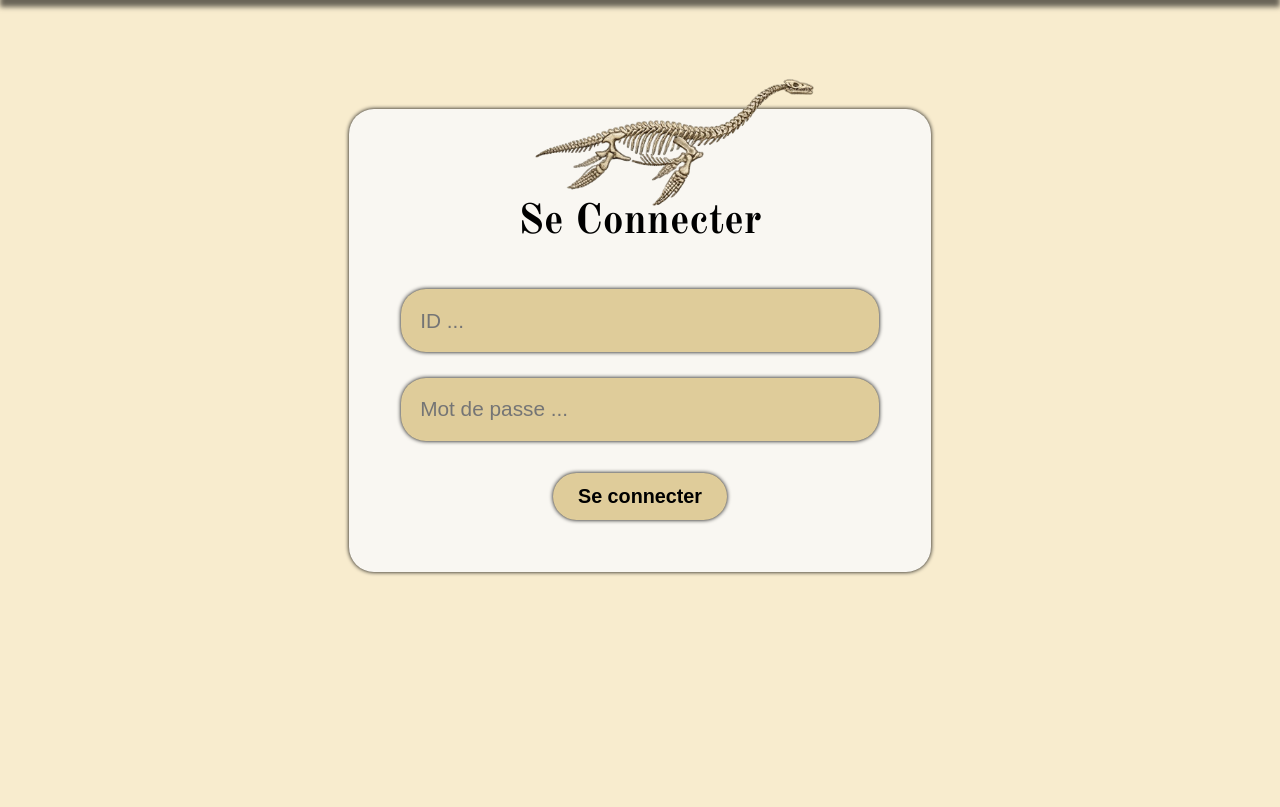
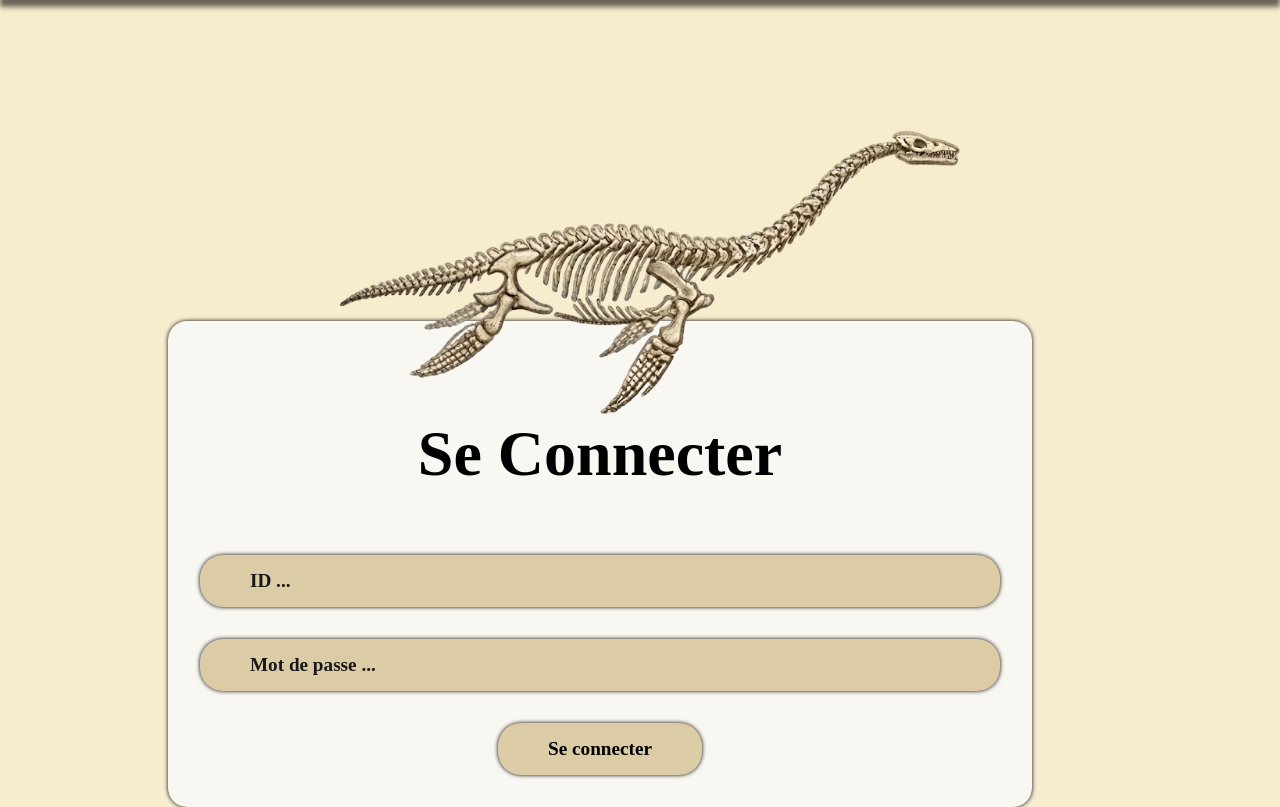
Before and after one commit to JorisVachey/SAE_ADN, a Flask app: page /connexion/ in a window 1280 px wide. Shown: the part 112-919 px from the top of the page. Before the commit the page ends 688 px from the top, so only its background shows below. Run offline with Flask 3, Linux system fonts and the light colour scheme.

Commit message:
modification html css de la page connexion

```diff
--- a/flask/monApp/static/css/styles.css
+++ b/flask/monApp/static/css/styles.css
@@ -100,17 +100,20 @@ header li a:hover {
     width: 80%;
     margin: 1em auto;
 }
+
 .flash {
     padding: 1em;
     margin-bottom: 0.5em;
     border-radius: 5px;
     border: 1px solid transparent;
 }
+
 .flash.success {
     background-color: #d4edda;
     color: #155724;
     border-color: #c3e6cb;
 }
+
 .flash.error {
     background-color: #f8d7da;
     color: #721c24;
--- a/flask/monApp/static/css/styles_ajout_supp.css
+++ b/flask/monApp/static/css/styles_ajout_supp.css
@@ -146,3 +146,11 @@ form {
     text-align: left;
     overflow-x: auto;
 }
+
+.img_dinosaure {
+    width: 50em;
+    height: auto;
+    position: relative;
+    margin-left: 9em;
+    margin-bottom: -8.5em;
+}
--- a/flask/monApp/static/css/styles_connexion.css
+++ /dev/null
@@ -1,90 +0,0 @@
-html, body {
-    height: 100%;
-    margin: 0;
-}
-
-.block {
-    margin-top: 2em;
-    display: flex;
-    flex-direction: column;
-    align-items: center;
-    font-size: 1.3em;
-    position: relative;
-    justify-content: space-between;
-    gap: 2rem;
-}
-
-.block section {
-    padding: 2.5em;
-    width: 23em;
-    text-align: center;
-    background-color: #F9F7F2;
-    border-radius: 1.2em;
-    box-shadow: 0px 0px 4px 0px rgb(0, 0, 0);
-    flex: 1;
-}
-
-h2 {
-    font-weight: 700;
-    font-size: 2em;
-    margin-bottom: 1em;
-    font-family: 'Old Standard TT', serif;
-}
-
-form input {
-    width: 100%;
-    padding: 0.93em;
-    margin-bottom: 1.25em;
-    border: none;
-    background-color: #dfcc9a;
-    border-radius: 1.2em;
-    box-shadow: 0px 0px 4px 0px rgb(0, 0, 0);
-    font-size: 1em;
-    box-sizing: border-box;
-    color: #000000;
-}
-
-.bas {
-    margin-top: 0.3em;
-    font-size: 0.95em;
-}
-
-.bas p {
-    margin: 0;
-    color: #000000;
-}
-
-.bas a {
-    color: #000000;
-    font-weight: 700;
-    text-decoration: none;
-    cursor: pointer;
-}
-
-.bas a:hover {
-    text-decoration: underline;
-}
-
-.bas button {
-    padding: 0.625em 1.25em;
-    border: none;
-    font-size: 1em;
-    font-weight: 700;
-    cursor: pointer;
-    background-color: #dfcc9a;
-    border-radius: 1.2em;
-    box-shadow: 0px 0px 4px 0px rgb(0, 0, 0);
-    transition: 0.3s;
-}
-
-.bas button:hover {
-    transform: scale(1.04);
-}
-
-.block img {
-    width: 28%;
-    height: auto;
-    position: relative;
-    margin-left: 6em;
-    margin-bottom: -7em;
-}
--- a/flask/monApp/templates/connexion.html
+++ b/flask/monApp/templates/connexion.html
@@ -1,39 +1,26 @@
 {% extends "base.html" %}
 
 {% block styles_additionnels %}
-    <link rel="stylesheet" href="{{ url_for('static', filename='css/styles_connexion.css') }}">
+    <link rel="stylesheet" href="{{ url_for('static', filename='css/styles_ajout_supp.css') }}">
 {% endblock %}
 
 {% block main %}
-<form class="form-horizontal" role="form" method ="POST" action ="{{ url_for ('connexion') }}">
-{{ form.hidden_tag() }}
-<section class="block">
-    <img src="{{ url_for('static', filename='img/fossiles/dinosaure.png') }}" alt="">
+
+<section style="margin-top: 3em;" class="block">
     <section>
-        <h2>Se Connecter</h2>
-
-            <input
-            type="text"
-            id="{{ form.Login.id }}"
-            name="{{ form.Login.name }}"
-            placeholder="ID ..."
-            required
-            >
-
-            <input
-            type="password"
-            id="{{ form.Password.id }}"
-            name="{{ form.Password.name }}"
-            placeholder="Mot de passe ..."
-            required
-            >
-
-            <div class="bas">
-                <button type="submit">Se connecter</button>
+        <img class="img_dinosaure" src="{{ url_for('static', filename='img/fossiles/dinosaure.png') }}" alt="">
+        <form class="form-horizontal" role="form" method ="POST" action ="{{ url_for ('connexion') }}">
+        {{ form.hidden_tag() }}
+            <h1 style="font-size: 4em;">Se Connecter</h1>
+            <article class="sous_block">
+                <input style="flex-basis: 100%;" class="input_moitie" type="text" id="{{ form.Login.id }}" name="{{ form.Login.name }}" placeholder="ID ..." required>
+                <input style="flex-basis: 100%;" class="input_moitie" type="password" id="{{ form.Password.id }}" name="{{ form.Password.name }}" placeholder="Mot de passe ..." required>
+            </article>
+            <div class="block_boutons" style="justify-content: center;">
+                <button type="submit" class="boutons_fonctionnels">Se connecter</button>
             </div>
-
+        </form>
     </section>
 </section>
-</form>
 
 {% endblock %}
```
